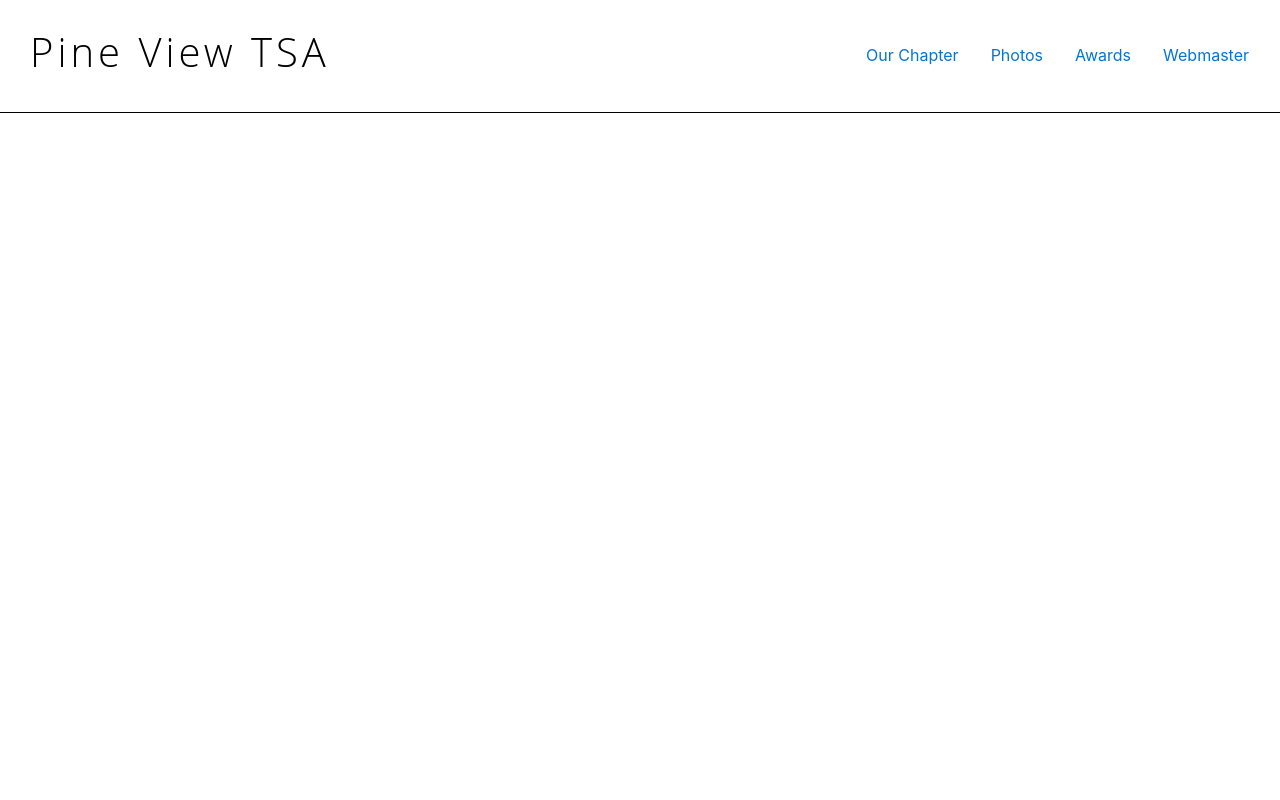
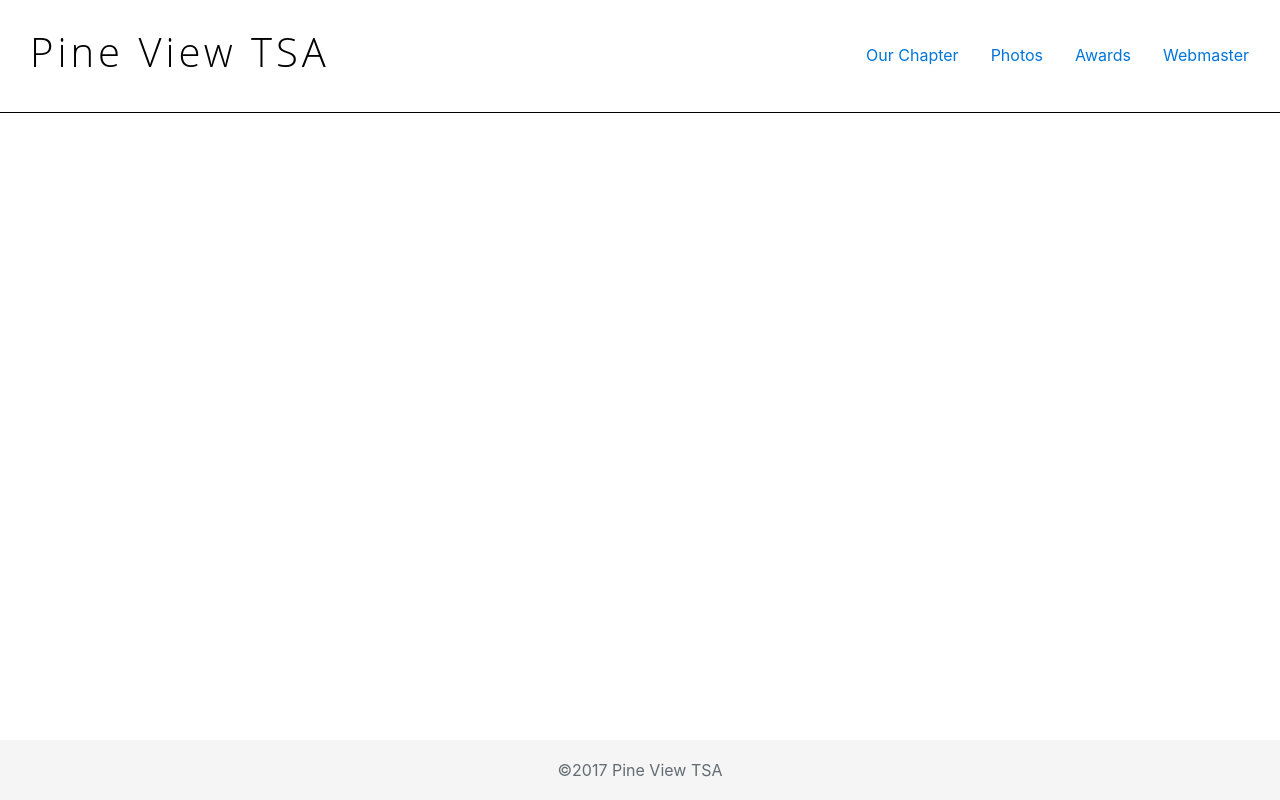
Before and after one commit to gd1004164/PineViewTSA.github.io, a plain HTML site: page index.html in a window 1280 px wide. Drawn offline with nearby package versions, Linux system fonts and the light colour scheme.

Commit message:
add footer to index

```diff
--- a/index.html
+++ b/index.html
@@ -28,6 +28,12 @@
       </div>
     </div>
 
+    <footer class="footer">
+      <div class="container">
+        <span class="text-muted">&copy;2017 Pine View TSA</span>
+      </div>
+    </footer>
+
     <!-- Optional JavaScript -->
     <!-- jQuery first, then Popper.js, then Bootstrap JS -->
     <script src="https://code.jquery.com/jquery-3.2.1.slim.min.js" integrity="sha384-KJ3o2DKtIkvYIK3UENzmM7KCkRr/rE9/Qpg6aAZGJwFDMVNA/GpGFF93hXpG5KkN" crossorigin="anonymous"></script>
```
